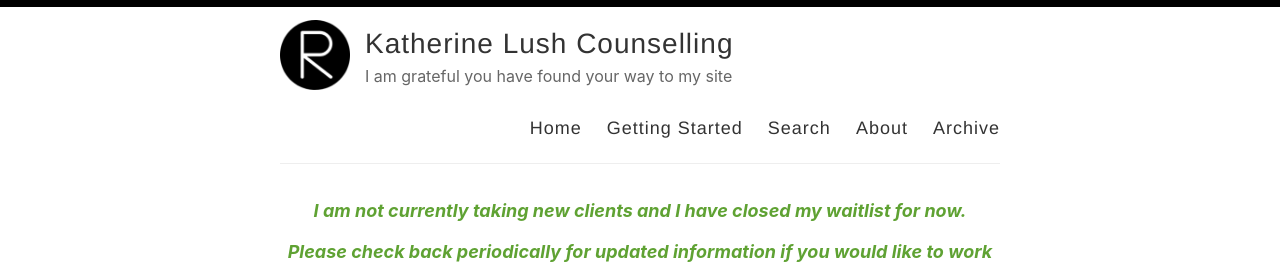
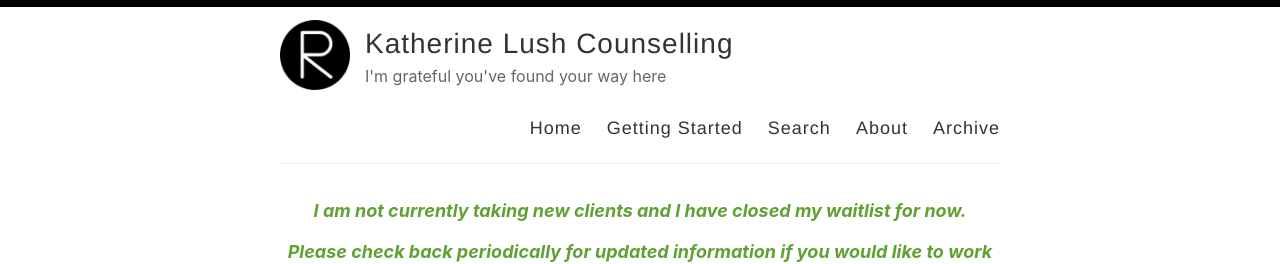
Before and after one commit to gammacray/katherinelushcounselling, a Jekyll site: the page built from index.html, in a window 1280 px wide. Shown: the top 264 px of the page. Built offline with Jekyll 4.4.1, drawn with Linux system fonts in a browser that asks for light colours; the list of posts is cut into pages by our own code.

Commit message:
Updated _config.yml.

```diff
--- a/_config.yml
+++ b/_config.yml
@@ -9,7 +9,7 @@ name: Katherine Lush Counselling
 author:
 
 # Short bio or description (displayed in the header)
-description: I am grateful you have found your way to my site
+description: I'm grateful you've found your way here
 
 # URL of your avatar or profile pic (you could use your GitHub profile pic)
 avatar: /images/reverie.png
```
